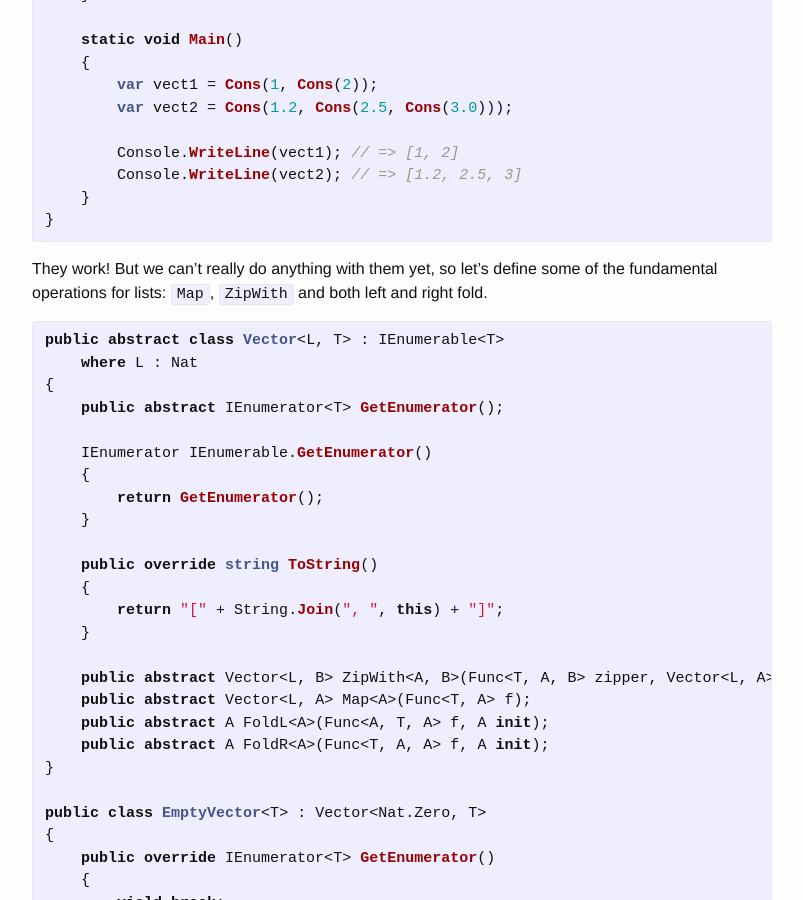
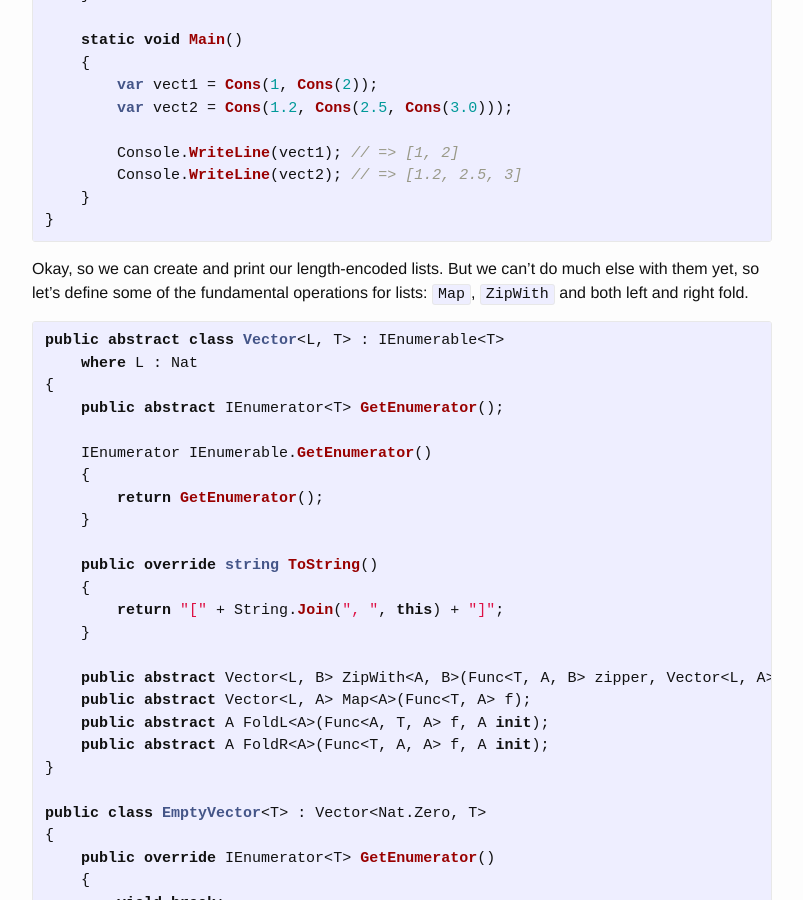
Before and after one commit to cameron-martin/cameron-martin.github.io, a Jekyll site: the page built from _posts/2016-03-03-type-level-naturals-in-c-sharp.md, in a window 1280 px wide and 900 px high, scrolled down 2783 px. Shown: the whole window, without its empty margins (238-1041 px from the left). Built offline with Jekyll 4.4.1, drawn with Linux system fonts in a browser that asks for light colours; comment, search, counter and statistics services are not loaded.

```diff
--- a/_posts/2016-03-03-type-level-naturals-in-c-sharp.md
+++ b/_posts/2016-03-03-type-level-naturals-in-c-sharp.md
@@ -130,7 +130,7 @@ class VectorDemo
 }
 {% endhighlight %}
 
-They work! But we can't really do anything with them yet, so let's define some of the fundamental operations for lists: `Map`, `ZipWith` and both left and right fold.
+Okay, so we can create and print our length-encoded lists. But we can't do much else with them yet, so let's define some of the fundamental operations for lists: `Map`, `ZipWith` and both left and right fold.
 
 {% highlight c# %}
 public abstract class Vector<L, T> : IEnumerable<T>
```
